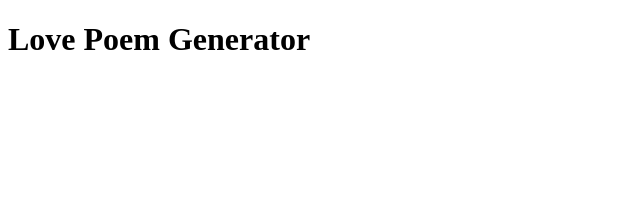
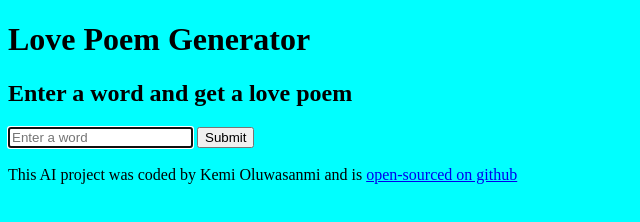
Before and after one commit to Kemi-ol/love-poem-generator, a plain HTML site: page index.html in a window 1280 px wide. Shown: the whole page, without its empty margins (0-640 px from the left). Drawn offline with Linux system fonts and the light colour scheme.

Commit message:
added basic html

```diff
--- a/index.html
+++ b/index.html
@@ -3,10 +3,22 @@
 <head>
     <meta charset="UTF-8">
     <meta name="viewport" content="width=device-width, initial-scale=1.0">
+   <link rel="stylesheet" href="src/styles.css">
     <title>Poem Generator</title>
 </head>
 <body>
+    <div class="container"></div>
     <h1>Love Poem Generator </h1>
+    <h2>Enter a word and get a love poem</h2>
+        <form>
+        <input type="text" id="word" placeholder="Enter a word" autofocus required autocomplete="off">
+        <input type="submit">
+    </form>
+    <br>
+    <div id="poem"></div>
+    </div>
+    <footer>This AI project was coded by Kemi Oluwasanmi and is <a href="https://github.com/Kemi-ol/love-poem-generator">open-sourced on github</a></footer>
 
+    <script src="src/index.js"></script>
 </body>
 </html>
--- /dev/null
+++ b/src/styles.css
@@ -0,0 +1,3 @@
+body{
+    background-color: aqua;
+}
```
Also changed, not shown: src/index.js (added).
